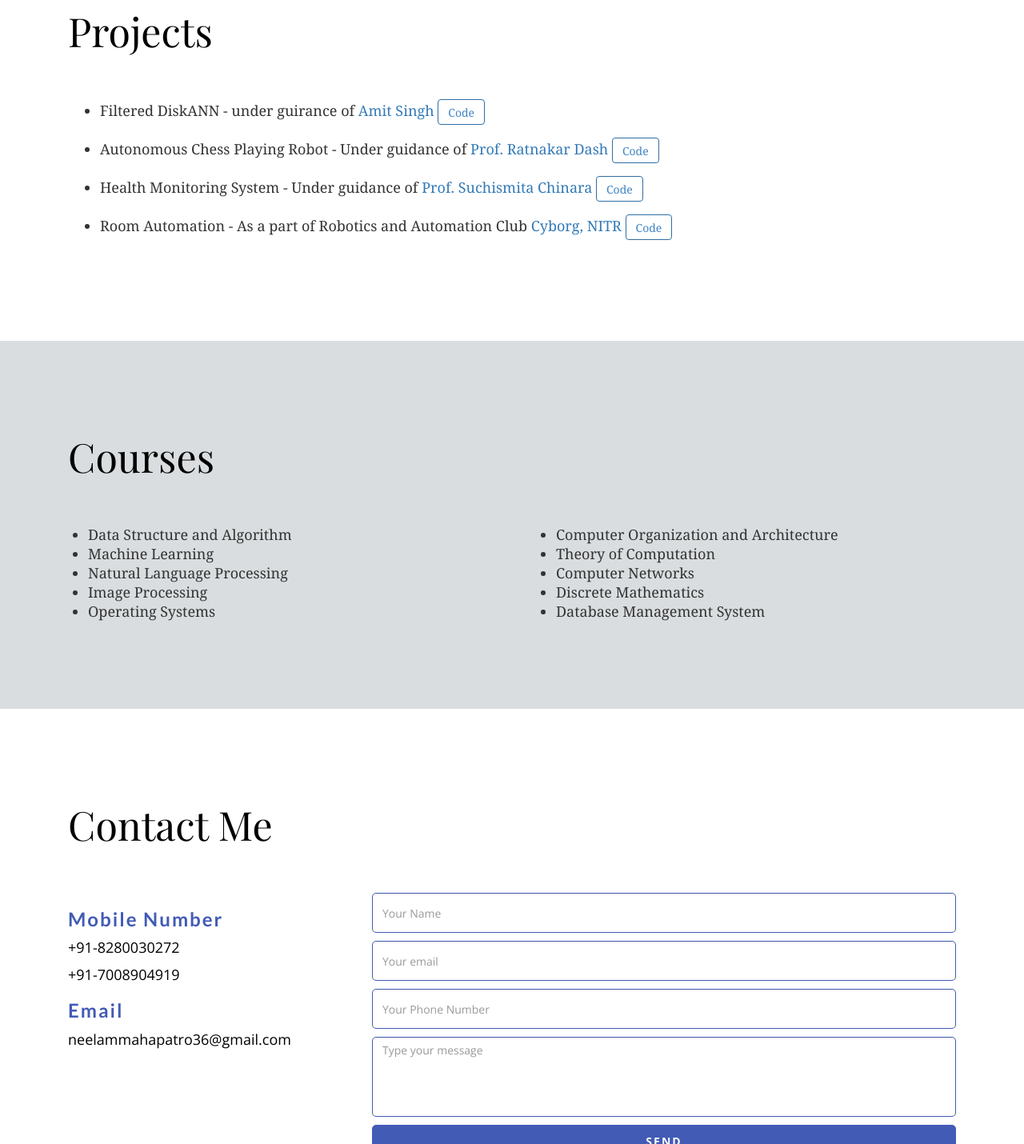
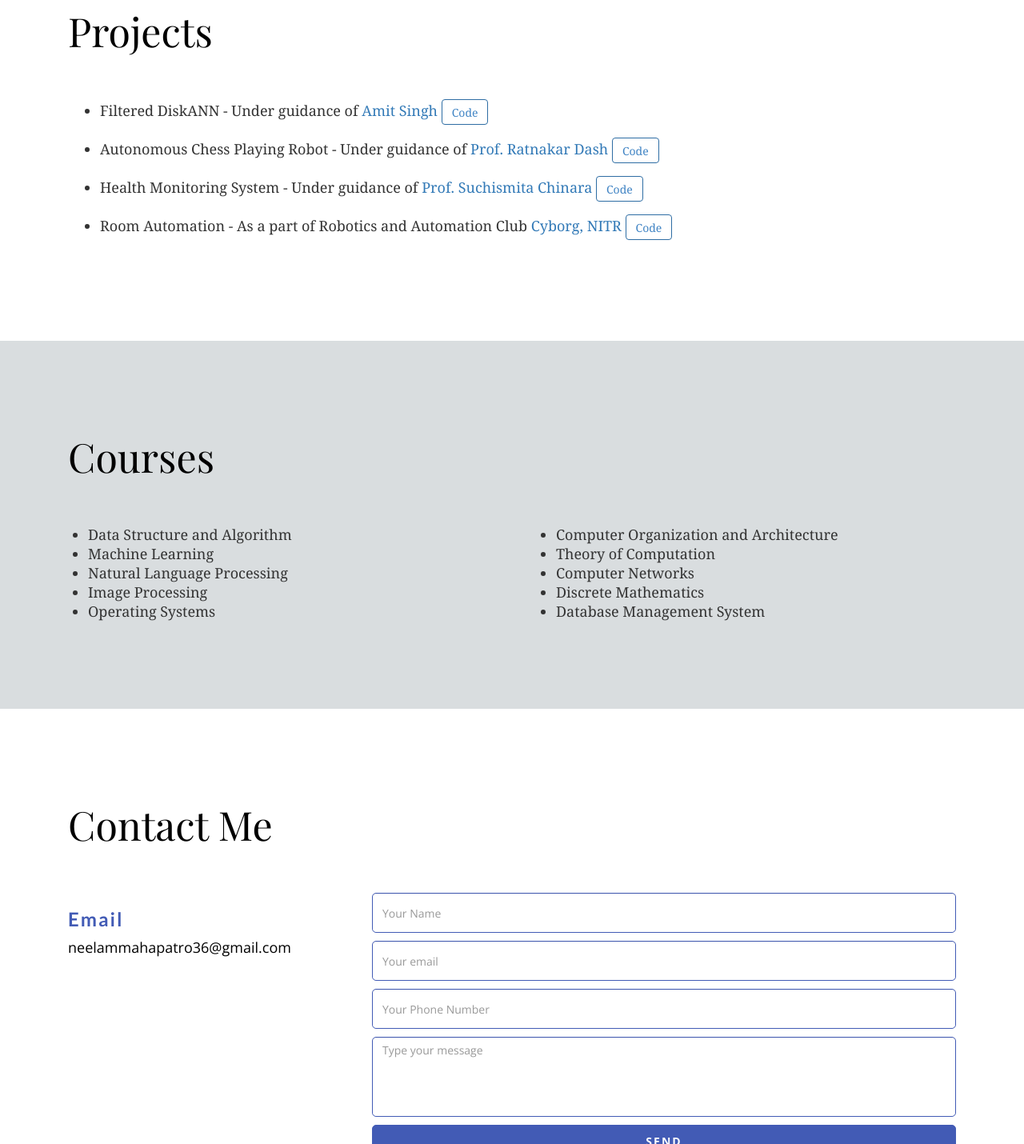
Before and after one commit to NeelamMahapatro/NeelamMahapatro.github.io, a plain HTML site: page index.html in a window 1280 px wide. Shown: the part 3040-4470 px from the top of the page at 80% size. Drawn offline with nearby package versions, Linux system fonts and the light colour scheme; some icons are missing; files whose address does not match are found by name; a web font is replaced by a local one.

Commit message:
add CV and fix mistake

```diff
--- a/index.html
+++ b/index.html
@@ -263,7 +263,7 @@ for Search and Recommendation Systems.
                 <div class="portfolio-div">
                     <div class="col-sm-12" style="font-family: Georgia, 'Times New Roman', Times, serif; font-size:large">
                         <ul style="font-size: large;">
-                            <li style="height: 6vh;"> Filtered DiskANN - under guirance of <a target="_blank" href="https://scholar.google.com/citations?hl=en&user=d57JEd4AAAAJ">Amit Singh</a>
+                            <li style="height: 6vh;"> Filtered DiskANN - Under guidance of <a target="_blank" href="https://scholar.google.com/citations?hl=en&user=d57JEd4AAAAJ">Amit Singh</a>
                                 <a target="_blank" href="https://github.com/microsoft/DiskANN" class="btn btn-primary button-project" style="height: 4vh;">Code</a>
                             </li>
                             <li style="height: 6vh;"> Autonomous Chess Playing Robot - Under guidance of <a target="_blank" href="https://scholar.google.com/citations?hl=en&user=d57JEd4AAAAJ">Prof. Ratnakar Dash</a>
@@ -337,9 +337,6 @@ for Search and Recommendation Systems.
             </div>
             <div class="col-md-4" >
 
-                <h3>Mobile Number</h3>
-                <p style="font-size: large;">+91-8280030272</p>
-                <p style="font-size: large;">+91-7008904919</p>
                 <h3>Email</h3>
                 <p style="font-size: large;">neelammahapatro36@gmail.com</p>
 
@@ -454,7 +451,7 @@ for Search and Recommendation Systems.
         }*/
 
         function openPDF(){
-            var pdfPath = "img/Neelam_CV.pdf";
+            var pdfPath = "img/CV_Fall_2025_Neelam.pdf";
             window.open(pdfPath,'_blank');
         }
     </script>
```
Also changed, not shown: 1 other file.
